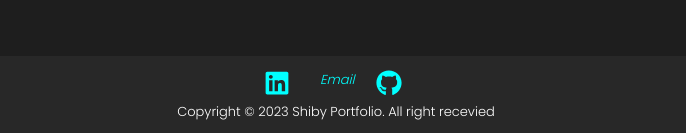
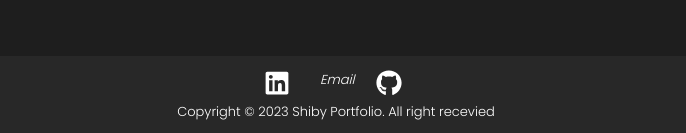
Before and after one commit to Shiby-Mathew/Portfolio-Shiby, a React (Create React App) app: page / in a window 1280 px wide. Shown: the part 3188-3321 px from the top of the page, without its empty margins (304-990 px from the left). Built offline with nearby package versions, Linux system fonts and the light colour scheme; a web font is replaced by a local one.

Commit message:
color changed for logos

```diff
--- a/src/components/Footer/footer.js
+++ b/src/components/Footer/footer.js
@@ -12,7 +12,7 @@ const Footer = () => {
             rel="noreferrer"
             className="link"
           >
-            <FaLinkedin style={{ color: "cyan", fontSize: "26px" }} />
+            <FaLinkedin style={{ color: "white", fontSize: "26px" }} />
           </a>
           <a
             href="mailto:name@gmail.com"
@@ -20,7 +20,7 @@ const Footer = () => {
             rel="noreferrer"
             className="link"
           >
-            <span style={{ textDecoration: "none", color: "cyan" }}>
+            <span style={{ textDecoration: "none", color: "white" }}>
               {" "}
               Email
             </span>
@@ -31,7 +31,7 @@ const Footer = () => {
             rel="noreferrer"
             className="link"
           >
-            <FaGithub style={{ color: "cyan", fontSize: "26px" }} />
+            <FaGithub style={{ color: "white", fontSize: "26px" }} />
           </a>
         </address>
         Copyright &#169; 2023 Shiby Portfolio. All right recevied
```
